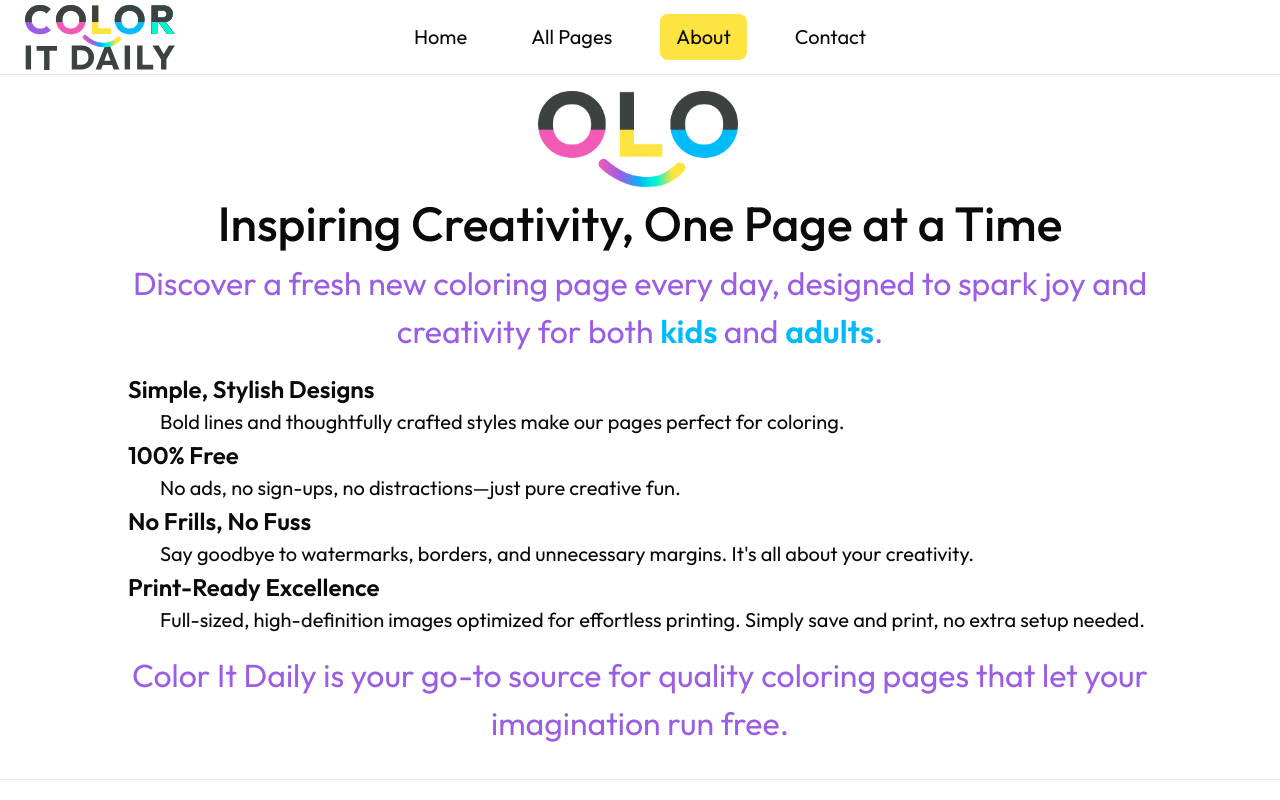
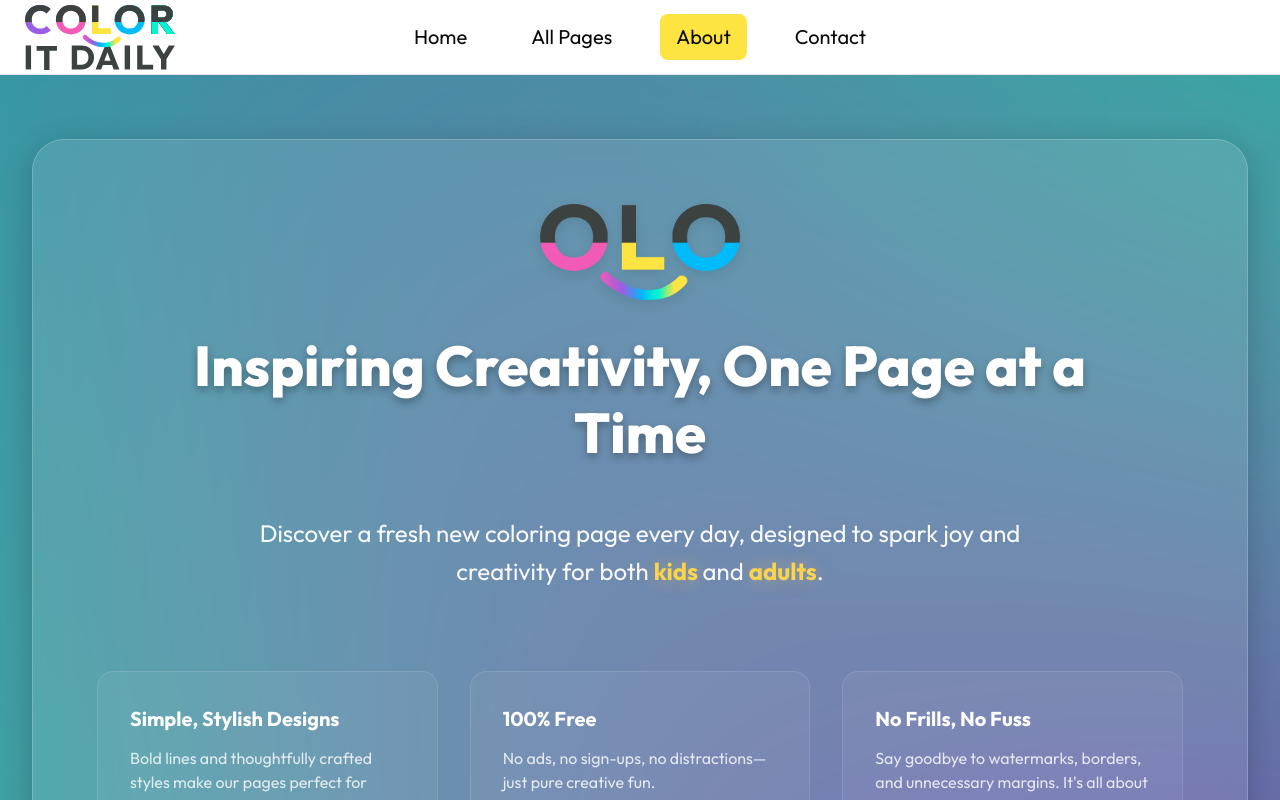
Before and after one commit to ostamand/coloring-pages, a Next.js app in the folder web/: page /about in a window 1280 px wide. Shown: the top 800 px of the page. Built offline with nearby package versions, Linux system fonts and the light colour scheme.

Commit message:
Improve about page

```diff
--- a/web/app/about/about.styles.module.scss
+++ b/web/app/about/about.styles.module.scss
@@ -1,87 +1,195 @@
 .mainContainer {
     display: flex;
     width: 100%;
+    min-height: 100vh;
     flex-direction: column;
+    justify-content: space-between;
+}
+
+/* Dark overlay within the about section */
+.backgroundBlur {
+    position: absolute;
+    top: 0;
+    left: 0;
+    width: 100%;
     height: 100%;
-    min-height: 100vh;
+    background: rgba(0, 0, 0, 0.25);
+    z-index: 1;
+    pointer-events: none;
+}
+
+.aboutContainer {
+    position: relative;
+    width: 100%;
+    flex-grow: 1;
+    display: flex;
+    justify-content: center;
     align-items: center;
+    padding: 4rem 2rem;
 
-    h1 {
-        font-size: 3rem;
-        font-weight: 500;
-    }
-    h2 {
-        span {
-            color: var(--color-blue);
-            font-weight: 600 !important;
+    /* Background moved here */
+    background: url("/blurry-gradient-haikei-4.svg") no-repeat center center;
+    background-size: cover;
+    overflow: hidden;
+}
+
+.contentWrapper {
+    position: relative;
+    z-index: 2;
+    width: 100%;
+    max-width: 1280px;
+    display: flex;
+    justify-content: center;
+}
+
+.glassCard {
+    width: 100%;
+    background: rgba(255, 255, 255, 0.1);
+    backdrop-filter: blur(16px);
+    -webkit-backdrop-filter: blur(16px);
+    border: 1px solid rgba(255, 255, 255, 0.2);
+    border-radius: 2rem;
+    box-shadow: 0 8px 32px 0 rgba(0, 0, 0, 0.2);
+    padding: 4rem;
+    display: flex;
+    flex-direction: column;
+    align-items: center;
+    animation: fadeIn 0.6s ease-out;
+}
+
+.heading {
+    margin-bottom: 2rem;
+    display: flex;
+    justify-content: center;
+
+    img {
+        filter: drop-shadow(0 4px 6px rgba(0, 0, 0, 0.1));
+        transition: transform 0.3s ease;
+
+        &:hover {
+            transform: scale(1.05);
         }
-        font-size: 2rem;
-        color: var(--color-purple);
     }
 }
 
-.aboutContainer {
-    margin: 1rem 0rem;
-    flex-grow: 1;
-}
+.textContent {
+    display: flex;
+    flex-direction: column;
+    align-items: center;
+    text-align: center;
+    width: 100%;
 
-.heading {
-    display: flex;
-    flex-direction: row;
-    align-items: center;
-    > :first-child {
-        margin-right: 0.25rem;
+    h1 {
+        font-size: 3.5rem;
+        font-weight: 800;
+        color: #ffffff;
+        margin-bottom: 3rem;
+        line-height: 1.2;
+        text-shadow: 0 4px 8px rgba(0, 0, 0, 0.3);
+        max-width: 900px;
     }
-    span {
-        font-size: 2rem;
+
+    h2 {
+        font-size: 1.5rem;
+        font-weight: 400;
+        color: rgba(255, 255, 255, 0.95);
+        margin-bottom: 3rem;
+        line-height: 1.6;
+        max-width: 800px;
+
+        span {
+            color: #fcd34d;
+            /* Amber-300 */
+            font-weight: 700 !important;
+            text-shadow: 0 0 20px rgba(252, 211, 77, 0.4);
+        }
     }
 }
 
-.aboutContent {
-    display: flex;
-    flex-direction: column;
-    align-items: center;
-    justify-content: center;
-    text-align: center;
-    overflow: hidden;
+.featuresGrid {
+    display: grid;
+    grid-template-columns: repeat(auto-fit, minmax(250px, 1fr));
+    gap: 2rem;
+    width: 100%;
+    margin: 2rem 0;
 }
 
-.textContent {
-    max-width: 1024px;
-    > :last-child {
-        margin: 1rem 0rem;
+.featureItem {
+    background: rgba(255, 255, 255, 0.05);
+    border: 1px solid rgba(255, 255, 255, 0.1);
+    border-radius: 1rem;
+    padding: 2rem;
+    text-align: left;
+    transition: transform 0.3s ease, background 0.3s ease;
+
+    &:hover {
+        transform: translateY(-5px);
+        background: rgba(255, 255, 255, 0.1);
     }
 }
 
-.features {
-    margin-top: 1rem;
-    display: flex;
-    flex-direction: column;
-    text-align: start;
+.featuresTitle {
+    font-size: 1.25rem;
+    font-weight: 700;
+    color: #ffffff;
+    margin-bottom: 0.75rem;
+}
 
-    .featuresTitle {
-        font-size: 1.5rem;
-        font-weight: 600;
+.featuresDescription {
+    font-size: 1rem;
+    color: rgba(255, 255, 255, 0.8);
+    line-height: 1.5;
+}
+
+.finalMessage {
+    margin-top: 4rem;
+    font-size: 1.5rem;
+    font-weight: 500;
+    color: #ffffff;
+    max-width: 800px;
+}
+
+@keyframes fadeIn {
+    from {
+        opacity: 0;
+        transform: translateY(20px);
     }
 
-    .featuresDescription {
-        margin-left: 2rem;
-        font-size: 1.25rem;
+    to {
+        opacity: 1;
+        transform: translateY(0);
     }
 }
 
-@media (width<=1024px) {
-    .textContent {
+@media (max-width: 1024px) {
+    .glassCard {
+        padding: 3rem 2rem;
+    }
+
+    .textContent h1 {
+        font-size: 2.5rem;
     }
 }
 
-/* on mobile */
-@media (width<=800px) {
-}
+@media (max-width: 640px) {
+    .aboutContainer {
+        padding: 1rem;
+    }
 
+    .glassCard {
+        padding: 2rem 1.5rem;
+        border-radius: 1.5rem;
+    }
 
-@media (width<=1200px) {
-    .aboutContainer {
-        width: 90%;
+    .textContent h1 {
+        font-size: 2rem;
+    }
+
+    .textContent h2 {
+        font-size: 1.2rem;
+    }
+
+    .featuresGrid {
+        grid-template-columns: 1fr;
     }
 }
--- a/web/app/about/page.tsx
+++ b/web/app/about/page.tsx
@@ -29,7 +29,9 @@ export default function About() {
             <NavigationBar currentPage="About" />
 
             <div className={styles.aboutContainer}>
-                <div className={styles.aboutContent}>
+                <div className={styles.backgroundBlur} />
+                <div className={styles.contentWrapper}>
+                    <div className={styles.glassCard}>
                         <div className={styles.heading}>
                             <Link href="/">
                                 <img
@@ -41,17 +43,19 @@ export default function About() {
                             </Link>
                         </div>
 
+                        <div className={styles.textContent}>
                             <h1>Inspiring Creativity, One Page at a Time</h1>
 
-                    <div className={styles.textContent}>
                             <h2>
                                 Discover a fresh new coloring page every day,
                                 designed to spark joy and creativity for both{" "}
                                 <span>kids </span>
                                 and <span>adults</span>.
                             </h2>
+                        </div>
 
-                        <div className={styles.features}>
+                        <div className={styles.featuresGrid}>
+                            <div className={styles.featureItem}>
                                 <div className={styles.featuresTitle}>
                                     Simple, Stylish Designs
                                 </div>
@@ -59,6 +63,9 @@ export default function About() {
                                     Bold lines and thoughtfully crafted styles make
                                     our pages perfect for coloring.
                                 </div>
+                            </div>
+
+                            <div className={styles.featureItem}>
                                 <div className={styles.featuresTitle}>
                                     100% Free
                                 </div>
@@ -66,6 +73,9 @@ export default function About() {
                                     No ads, no sign-ups, no distractions—just pure
                                     creative fun.
                                 </div>
+                            </div>
+
+                            <div className={styles.featureItem}>
                                 <div className={styles.featuresTitle}>
                                     No Frills, No Fuss
                                 </div>
@@ -74,20 +84,25 @@ export default function About() {
                                     unnecessary margins. It's all about your
                                     creativity.
                                 </div>
+                            </div>
+
+                            <div className={styles.featureItem}>
                                 <div className={styles.featuresTitle}>
                                     Print-Ready Excellence
                                 </div>
                                 <div className={styles.featuresDescription}>
                                     Full-sized, high-definition images optimized for
-                                effortless printing. Simply save and print, no
-                                extra setup needed.
+                                    effortless printing. Simply save and print.
+                                </div>
                             </div>
                         </div>
 
+                        <div className={`${styles.textContent} ${styles.finalMessage}`}>
                             <h2>
                                 Color It Daily is your go-to source for quality
                                 coloring pages that let your imagination run free.
                             </h2>
+                        </div>
                     </div>
                 </div>
             </div>
```
Lines whose indentation alone changed are shown as unchanged.
